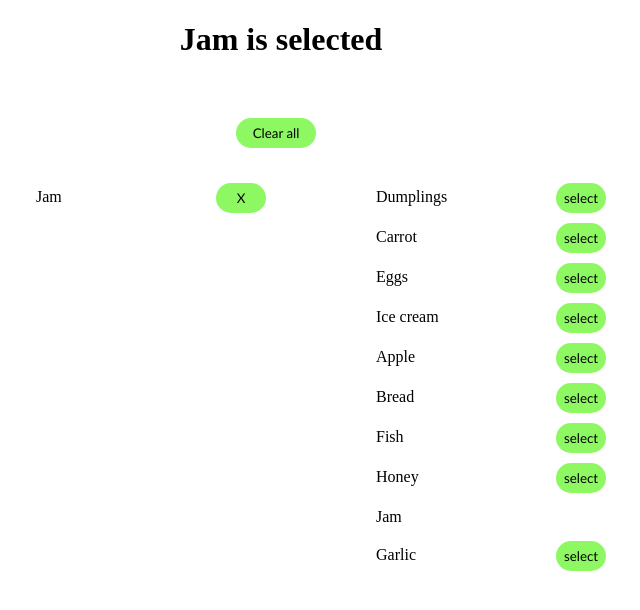
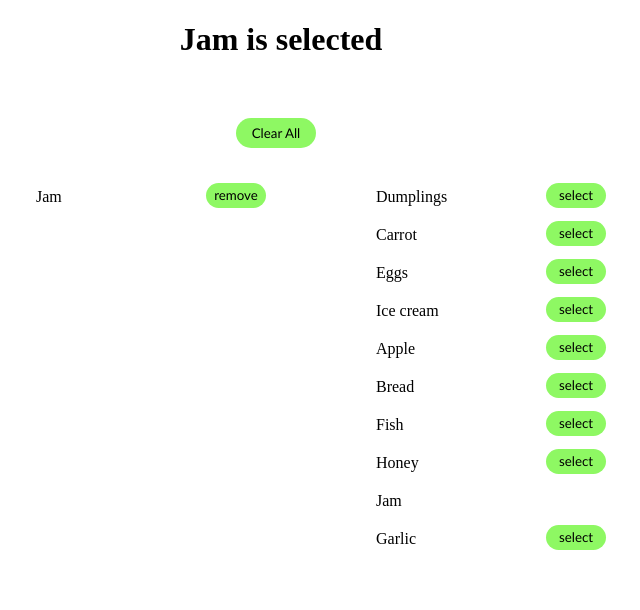
Before and after one commit to mate-academy/react_goods-selector, a React (Create React App) app: page / in a window 1280 px wide. Shown: the top 610 px of the page, without its empty margins (359-999 px from the left). Built offline with nearby package versions, Linux system fonts and the light colour scheme.

Commit message:
meaby that is it

```diff
--- a/src/App.scss
+++ b/src/App.scss
@@ -20,6 +20,7 @@ body{
   margin: 0;
   display: flex;
   justify-content: space-between;
+
   &__good {
     padding: 5px 50px;
     text-align: center;
@@ -32,6 +33,7 @@ body{
   display: flex;
   flex-direction: column;
   align-items: center;
+
   &__list {
     margin: 0 auto;
     padding-top: 30px;
@@ -52,8 +54,8 @@ body{
 .button {
   font-family:'Gill Sans', 'Gill Sans MT', 'Trebuchet MS', sans-serif;
   cursor: pointer;
-  height: 30px;
-  min-width: 50px;
+  height: 25px;
+  min-width: 60px;
   margin-right: 10px;
   border: none;
   border-radius: 30px;
--- a/src/App.tsx
+++ b/src/App.tsx
@@ -1,3 +1,4 @@
+/* eslint-disable react/jsx-wrap-multilines */
 import React from 'react';
 import './App.scss';
 
@@ -14,24 +15,25 @@ const goodsFromServer: string[] = [
   'Garlic',
 ];
 
+interface State {
+  goods: string[],
+  selectedGoods: string[]
+}
+
 export class App extends React.Component<{}, State> {
   state: State = {
     goods: goodsFromServer,
     selectedGoods: ['Jam'],
   };
 
-  getButtonWith = (text: string, setState: string[], addclassName?: string) => {
-    return (
-      <button
-        className={`button ${addclassName}`}
-        type="button"
-        onClick={() => {
-          this.setState({ selectedGoods: setState });
-        }}
-      >
-        {text}
-      </button>
-    );
+  getButtonWith = (action: string, good?: string) => {
+    if (good && action === 'select') {
+      this.setState((state) => ({ selectedGoods: [...state.selectedGoods, good] }));
+    } else if (good && action === 'remove') {
+      this.setState((state) => ({ selectedGoods: state.selectedGoods.filter(el => el !== good) }));
+    } else {
+      this.setState({ selectedGoods: [] });
+    }
   };
 
   render() {
@@ -41,11 +43,23 @@ export class App extends React.Component<{}, State> {
       <div className="app">
         <h1 className="title">
           {selectedGoods.length > 0
-            ? `${selectedGoods.join(', ')} ${selectedGoods.length > 1 ? 'are' : 'is'}     selected`
+            ? `${selectedGoods.join(', ')} ${selectedGoods.length > 1 ? 'are' : 'is'}`
+              + ' selected'
             : 'No goods selected'}
         </h1>
 
-        {selectedGoods.length !== 0 && this.getButtonWith('Clear all', [], 'button--big')}
+        {selectedGoods.length !== 0
+          && (
+            <button
+              type="button"
+              className="button button--big"
+              onClick={() => {
+                this.getButtonWith('ClearAll');
+              }}
+            >
+              Clear All
+            </button>
+          )}
 
         <div className="wrapper">
           <ul className="app__list">
@@ -53,7 +67,18 @@ export class App extends React.Component<{}, State> {
               <li className="app__item" key={good}>
                 <div className="sheet">
                   <div className="sheet__good">{good}</div>
-                  {selectedGoods.includes(good) && this.getButtonWith('X', selectedGoods.filter(el => el !== good))}
+                  {selectedGoods.includes(good)
+                    && (
+                      <button
+                        type="button"
+                        className="button"
+                        onClick={() => {
+                          this.getButtonWith('remove', good);
+                        }}
+                      >
+                        remove
+                      </button>
+                    )}
                 </div>
               </li>
             ))}
@@ -64,7 +89,18 @@ export class App extends React.Component<{}, State> {
               <li key={good} className="app__item">
                 <div className="sheet">
                   <div className="sheet__good">{good}</div>
-                  {!selectedGoods.includes(good) && this.getButtonWith('select', [...selectedGoods, good])}
+                  {!selectedGoods.includes(good)
+                    && (
+                      <button
+                        type="button"
+                        className="button"
+                        onClick={() => {
+                          this.getButtonWith('select', good);
+                        }}
+                      >
+                        select
+                      </button>
+                    )}
                 </div>
               </li>
             ))}
--- a/src/react-app-env.d.ts
+++ b/src/react-app-env.d.ts
@@ -1,5 +1 @@
 /// <reference types="react-scripts" />
-interface State {
-  goods: string[],
-  selectedGoods: string[]
-}
```
